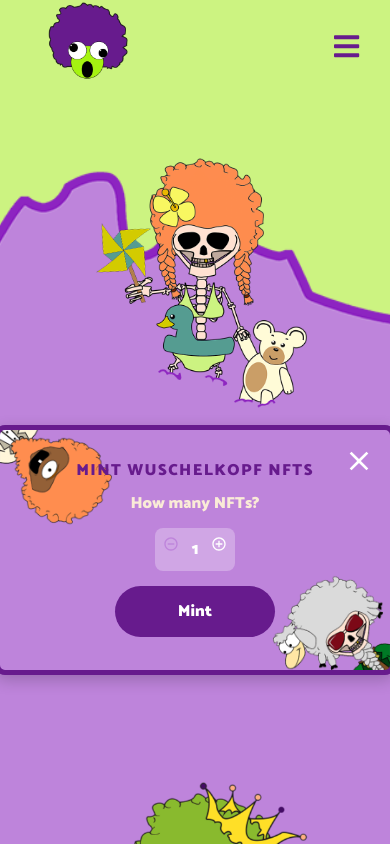
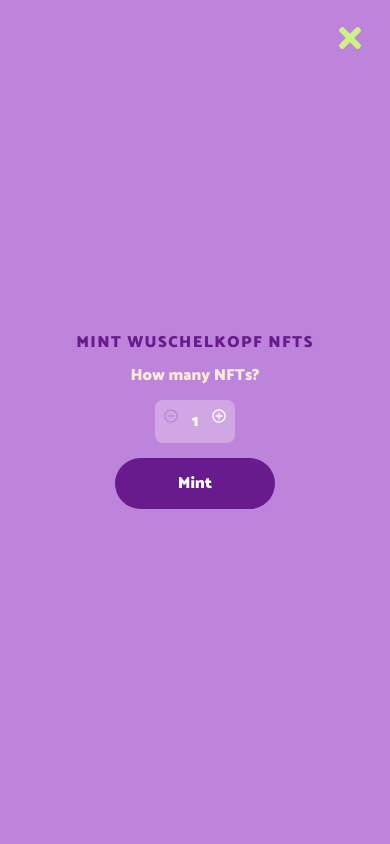
Before and after one commit to anschauf/wuschelkopf-frontend, a React (Create React App) app: page / in a window 390 px wide. Both pictures are taken after a click on the button "MINT WUSCHELKOPF NFTs". Shown: the top 844 px of the page. Built offline with nearby package versions, Linux system fonts and the light colour scheme; no server answers; what web3 would draw is missing.

Commit message:
Change modal to a full screen view for phones & fix bug in minting

```diff
--- a/src/components/MintModal/index.tsx
+++ b/src/components/MintModal/index.tsx
@@ -1,9 +1,6 @@
-import React, {useState} from 'react';
+import React, {useEffect, useState} from 'react';
 import styled from "styled-components";
 import Modal from "../Modal";
-import {BasicH3, TopLine} from "../BasicElements";
-import IntegerInput from "../IntegerInput";
-import {maxNumberOfMint} from "../../GlobalConstants";
 import {MyButton} from "../ButtonElements";
 import Spinner from "../Spinner";
 import {myColors} from "../../resources/styling-constants";
@@ -14,8 +11,9 @@ import "swiper/css";
 import "swiper/css/pagination";
 import "swiper/css/navigation";
 
-import MintedImageSwiper, {SubTitle, Title} from "./MintedImageSwiper";
+import MintedImageSwiper, {SubTitle} from "./MintedImageSwiper";
 import MintingView from "./MintingView";
+import {CloseIcon, Icon, SidebarContainer, SidebarWrapper} from '../Sidebar/SidebarElements';
 
 
 export interface IMintModal {
@@ -23,10 +21,24 @@ export interface IMintModal {
     setShowMintModal: (state: boolean) => void
 }
 
+
+
+
 export default function MintModal(props: IMintModal) {
+    const breakWidth = 992
+    const [isDesktop, setDesktop] = useState(window.innerWidth > breakWidth);
+
+    const updateMedia = () => {
+        setDesktop(window.innerWidth > breakWidth);
+    };
+
+    useEffect(() => {
+        window.addEventListener("resize", updateMedia);
+        return () => window.removeEventListener("resize", updateMedia);
+    });
+
     const {showMintModal, setShowMintModal} = props;
     const [numberOfMint, setNumberOfMint] = useState<number>(1)
-    // const [mintedTokenIds, setMintedTokenIds] = useState<string[]>(['08','09','10'])
     const [mintedTokenIds, setMintedTokenIds] = useState<string[]>([])
     const [hasMintingError, setHasMintingError] = useState<boolean>(false)
 
@@ -47,6 +59,40 @@ export default function MintModal(props: IMintModal) {
             // @ts-ignore
             return mintResult.events.Transfer.map(nft => nft.returnValues.tokenId)
         }
+    }
+
+
+    function modalContent() {
+        return(
+            <>
+                { isLoading ?
+                    <LoadingWrapper>
+                        <LoadingStateText>{mintedTokenIds.length > 0 ?  "Loading minted NFTs..." : "Minting NFTs....Check your Metamask"}</LoadingStateText>
+                        <Spinner color={myColors.primary} />
+                    </LoadingWrapper>
+                    :
+                    <>
+                        {
+                            hasMintingError ?
+                                <>
+                                    <SubTitle>An error occured during minting. Please try again!</SubTitle>
+                                    <MyButton onClick={() => setShowMintModal(false)}>Ok</MyButton>
+                                </>
+                                :
+                                <>
+                                    { mintedTokenIds.length > 0 ?
+                                        <MintedImageSwiper mintedTokenIds={mintedTokenIds}/>
+                                        :
+                                        <MintingView mintClickHandler={mintClickHandler} setNumberOfMint={setNumberOfMint} />
+                                    }
+                                </>
+                        }
+
+                    </>
+
+                }
+            </>
+        )
     }
 
     const mintClickHandler = async () => {
@@ -71,38 +117,24 @@ export default function MintModal(props: IMintModal) {
 
 
 
-
-
     return (
-        <Modal showModal={showMintModal} toggleShowModal={toggleShowModal}>
-
-            { isLoading ?
-                <LoadingWrapper>
-                    <LoadingStateText>{mintedTokenIds.length > 0 ?  "Loading minted NFTs..." : "Minting NFTs....Check your Metamask"}</LoadingStateText>
-                    <Spinner color={myColors.primary} />
-                </LoadingWrapper>
-                :
-                <>
-                    {
-                        hasMintingError ?
-                        <>
-                            <SubTitle>An error occured during minting. Please try again!</SubTitle>
-                            <MyButton onClick={() => setShowMintModal(false)}>Ok</MyButton>
-                        </>
-                            :
-                        <>
-                            { mintedTokenIds.length > 0 ?
-                                <MintedImageSwiper mintedTokenIds={mintedTokenIds}/>
-                                :
-                                <MintingView mintClickHandler={mintClickHandler} setNumberOfMint={setNumberOfMint} />
-                            }
-                        </>
-                    }
-
-                </>
-
-            }
-        </Modal>
+        <>
+        {isDesktop ?
+            <Modal showModal={showMintModal} toggleShowModal={toggleShowModal}>
+            {modalContent()}
+            </Modal>
+            :
+            <SidebarContainer isOpen={showMintModal} onClick={() => {}}>
+            <Icon onClick={toggleShowModal}>
+                <CloseIcon/>
+            </Icon>
+                <SidebarWrapper>
+                    <SideMintContentWrapper>
+                        {modalContent()}
+                    </SideMintContentWrapper>
+                </SidebarWrapper>
+            </SidebarContainer> }
+        </>
     )
 }
 
@@ -122,3 +154,11 @@ const LoadingWrapper = styled.div`
 const LoadingStateText = styled.span`
     color: ${myColors.primary};
 `
+
+const SideMintContentWrapper = styled.div`
+    display: flex;
+  flex-direction: column;
+    flex: 1;
+    justify-content: center;
+  align-items: center;
+`
--- a/src/components/Modal.tsx
+++ b/src/components/Modal.tsx
@@ -5,7 +5,7 @@
 import React, {useCallback, useEffect, useRef} from 'react';
 import {animated, useSpring} from "react-spring";
 import styled from 'styled-components'
-import {myColors, pageSizes} from "../resources/styling-constants";
+import {myColors} from "../resources/styling-constants";
 import {MdClose} from "react-icons/md";
 import OgerImage from '../images/website_modal.png'
 
@@ -102,17 +102,6 @@ const ModalWrapper = styled.div<IModalWrapper>`
   justify-content: center;
   color: ${myColors.white};
   border: ${myColors.primary} 5px solid;
-
-  @media screen and (max-width: ${pageSizes.xl}) { {
-    width: 600px;
-    height: 375px;
-  }
-
-  @media screen and (max-width: ${pageSizes.md}) { {
-    width: 400px;
-    height: 250px;
-
-  }
 `
 
 const CloseModalButton = styled(MdClose)`
--- a/src/components/sections/HeroSection/index.tsx
+++ b/src/components/sections/HeroSection/index.tsx
@@ -5,14 +5,12 @@ import frog_eye from '../../../images/hero/frog_eye.png'
 import wind_wheel from '../../../images/hero/windwheel.png'
 import {MyButton} from '../../ButtonElements';
 import {
-    ColorSpan,
     FigureWrapper,
     HeroContainer,
     HeroFemale,
     HeroMale,
     HeroTitle,
     LeftEye,
-    MintingCount,
     RightEye,
     TitleWrapper,
     WindWheel
@@ -62,7 +60,6 @@ export default function HeroSection(props: IHero) {
                     {isCountdownDone() ?
                         <>
                             <MyButton fontBig={true} variant={'secondary'} big={true}  onClick={toggleShowModal}>MINT WUSCHELKOPF NFTs</MyButton>
-                            <MintingCount><ColorSpan>8'412</ColorSpan> / 10'000 MINTED</MintingCount>
                         </>
                         :
                         <ComingSoonWrapper>
```
